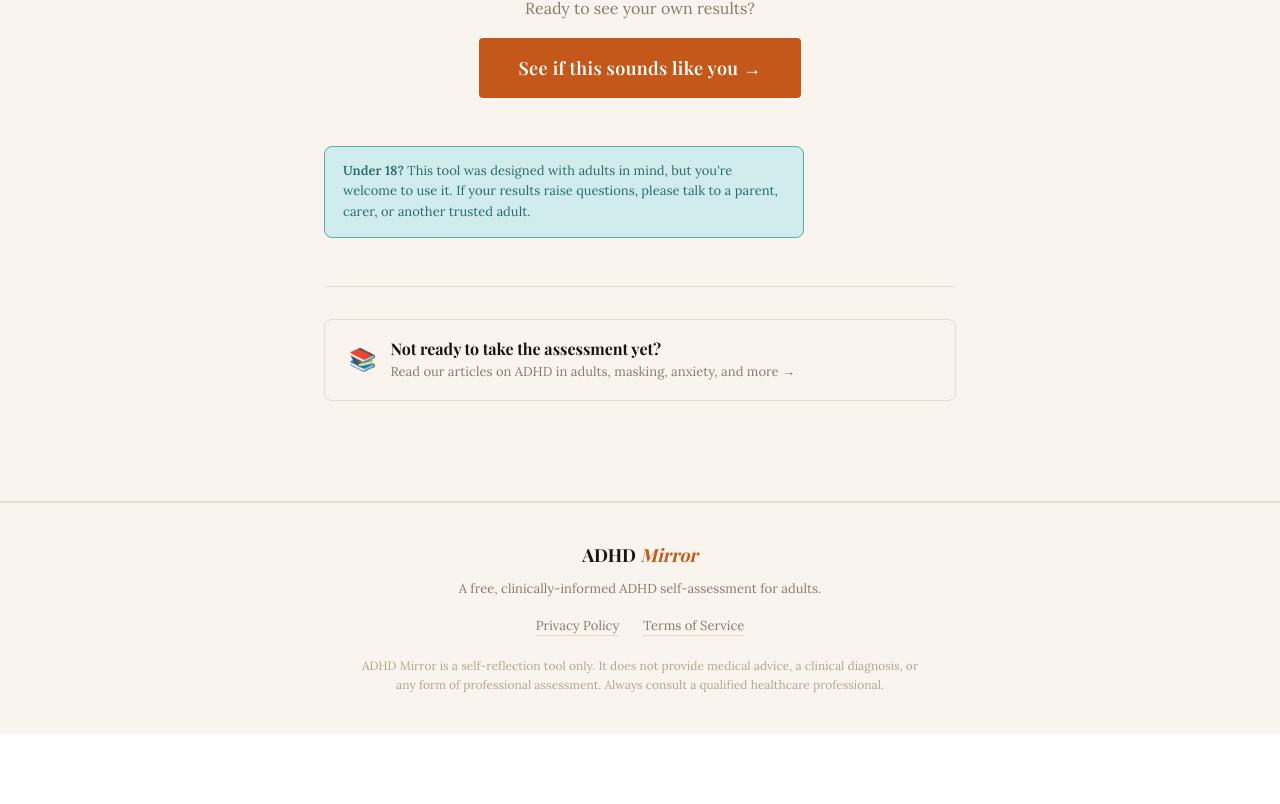
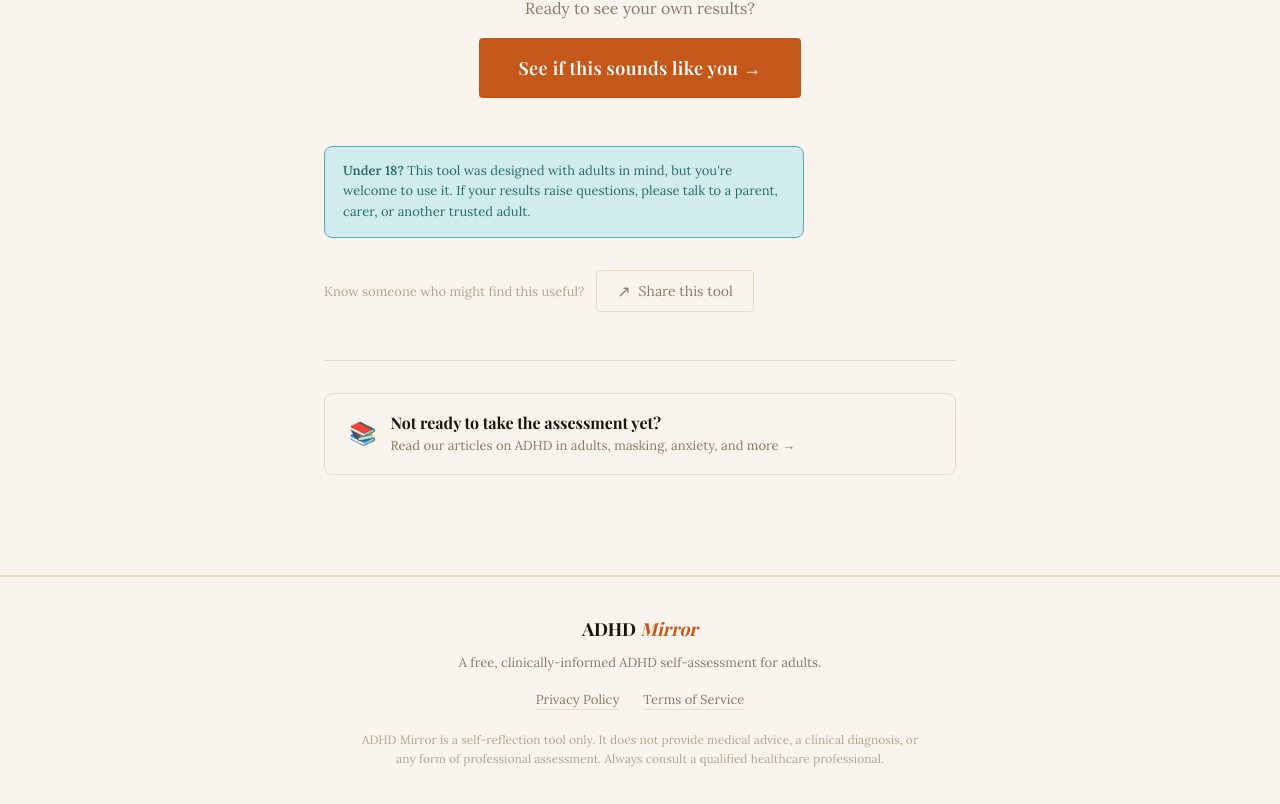
Before and after one commit to nunnmike-cyber/add-mirror, a Next.js app: page / in a window 1280 px wide. Shown: the part 1538-2342 px from the top of the page. Before the commit the page ends 2272 px from the top, so only its background shows below. Built offline with nearby package versions, Linux system fonts and the light colour scheme; a web font is replaced by a local one.

Commit message:
Update AssessmentApp.js

```diff
--- a/components/AssessmentApp.js
+++ b/components/AssessmentApp.js
@@ -16,6 +16,47 @@ function ProgressBar({ current, total }) {
     <div style={{ position: 'fixed', top: 0, left: 0, right: 0, zIndex: 100, height: 3, background: COLORS.warm }}>
       <div style={{ height: '100%', width: `${pct}%`, background: COLORS.accent, transition: 'width 0.5s ease' }} />
     </div>
+  );
+}
+
+// ── Share Button ──────────────────────────────────────────────────────────────
+function ShareButton({ style = {} }) {
+  const [copied, setCopied] = useState(false);
+
+  const handleShare = async () => {
+    const shareData = {
+      title: 'ADHD Mirror — Free ADHD Self-Assessment',
+      text: 'A more honest ADHD self-assessment — covers masking, emotional experience, and how ADHD really presents in adults.',
+      url: 'https://adhdmirror.com',
+    };
+    if (navigator.share) {
+      try {
+        await navigator.share(shareData);
+      } catch (_) {}
+    } else {
+      await navigator.clipboard.writeText('https://adhdmirror.com');
+      setCopied(true);
+      setTimeout(() => setCopied(false), 2000);
+    }
+  };
+
+  return (
+    <button
+      onClick={handleShare}
+      style={{
+        display: 'inline-flex', alignItems: 'center', gap: 8,
+        background: 'transparent', border: `1px solid ${COLORS.warm}`,
+        borderRadius: 4, padding: '10px 20px', cursor: 'pointer',
+        fontFamily: "'Lora', Georgia, serif", fontSize: 14,
+        color: COLORS.muted, transition: 'all 0.2s',
+        ...style,
+      }}
+      onMouseOver={e => { e.currentTarget.style.borderColor = COLORS.accent; e.currentTarget.style.color = COLORS.accent; }}
+      onMouseOut={e => { e.currentTarget.style.borderColor = COLORS.warm; e.currentTarget.style.color = COLORS.muted; }}
+    >
+      <span style={{ fontSize: 16 }}>↗</span>
+      {copied ? 'Link copied!' : 'Share this tool'}
+    </button>
   );
 }
 
@@ -144,6 +185,13 @@ function IntroScreen({ onStart }) {
           <strong>Under 18?</strong> This tool was designed with adults in mind, but you're welcome to use it. If your results raise questions, please talk to a parent, carer, or another trusted adult.
         </p>
       </div>
+
+      {/* Share nudge */}
+      <div style={{ marginTop: 32, display: 'flex', alignItems: 'center', gap: 12, flexWrap: 'wrap' }}>
+        <p style={{ fontFamily: "'Lora', Georgia, serif", fontSize: 13, color: COLORS.mutedLight, margin: 0 }}>Know someone who might find this useful?</p>
+        <ShareButton />
+      </div>
+
       {/* Articles link */}
       <div style={{ marginTop: 48, borderTop: `1px solid ${COLORS.warm}`, paddingTop: 32 }}>
         <button onClick={() => router.push('/articles')}
```
